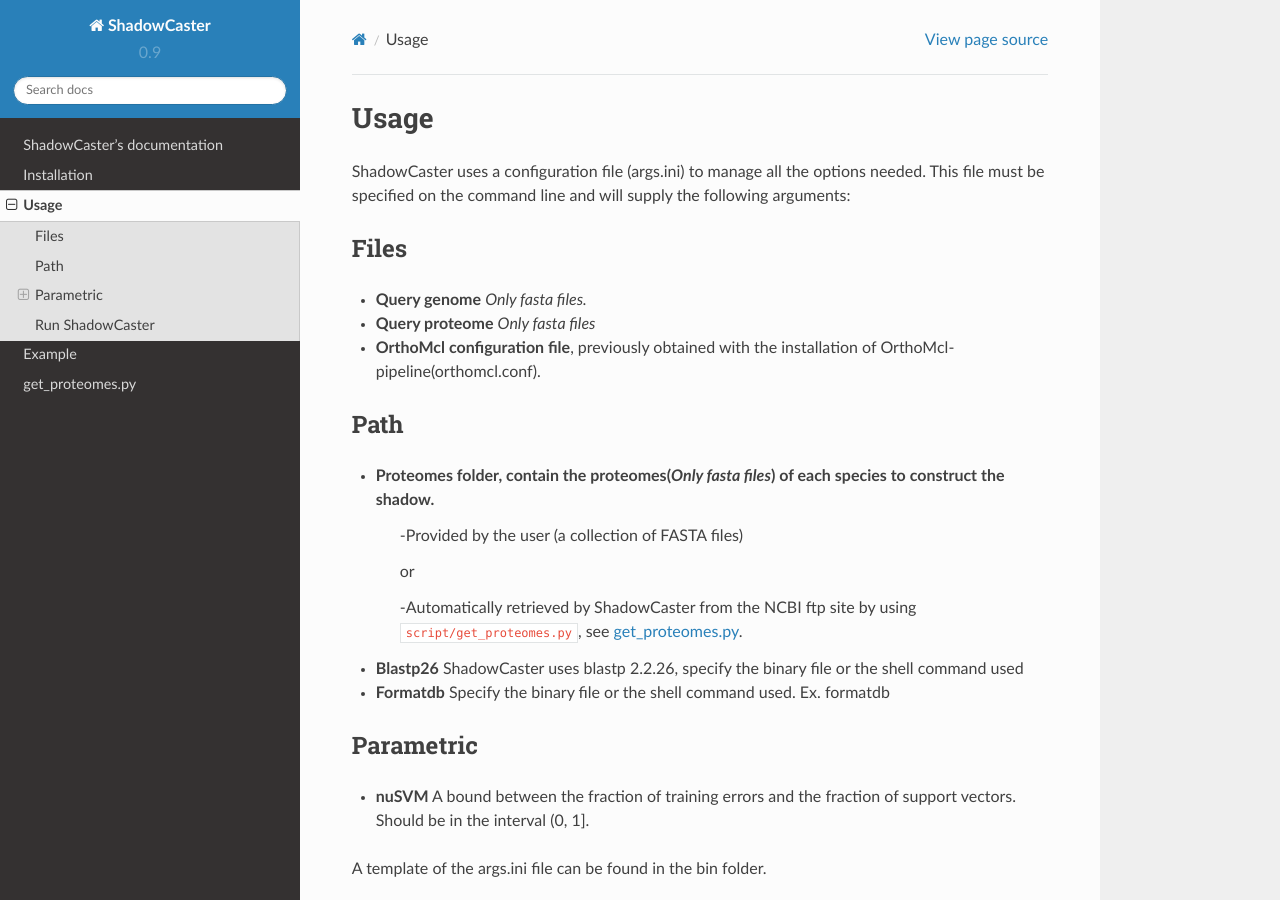
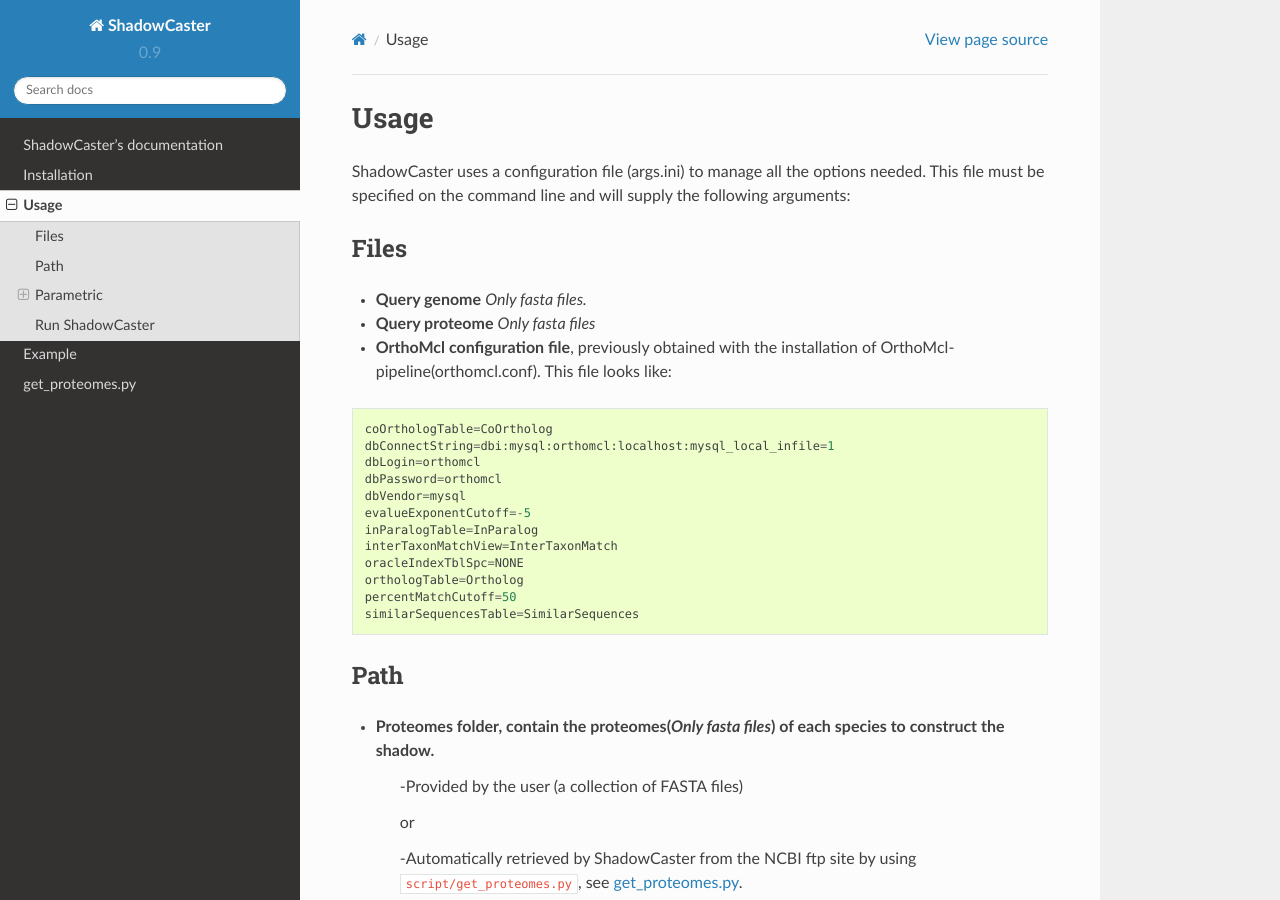
Before and after one commit to dani2s/ShadowCaster, a Sphinx documentation site: the page built from docs/source/usage.rst, in a window 1280 px wide and 900 px high. Built offline with Sphinx 7.4.7 and the Read the Docs theme 2.0.0, drawn with Linux system fonts in a browser that asks for light colours.

Commit message:
update doc 181015

```diff
--- a/docs/source/conf.py
+++ b/docs/source/conf.py
@@ -59,7 +59,7 @@
 # The short X.Y version.
 version = '0.9'
 # The full version, including alpha/beta/rc tags.
-release = '0.9.0'
+release = '0.9.2'
 
 # The language for content autogenerated by Sphinx. Refer to documentation
 # for a list of supported languages.
--- a/docs/source/example.rst
+++ b/docs/source/example.rst
@@ -42,12 +42,12 @@
   * proteomes_folder = /home/user/path/to/proteomes-output/proteomes/
   * orthomcl_config = /home/user/orthomcl-pipeline/orthomcl.conf
   * blastp26 = Binary file or your command line used of blastp v2.2.26.
-  * blasall26 = Binary file or your command line used of blastall v2.2.26.
+  * formatdb26 = Binary file or your command line used of blastall v2.2.26.
   * nuSVM = 0.4
 
 MUST use the full path of the files or directory.
 
-We will run ShadowCaster through:
+Run ShadowCaster through:
 
 ::
 
--- a/docs/source/scripts.rst
+++ b/docs/source/scripts.rst
@@ -29,7 +29,7 @@
 An example of how to run ``get_proteomes.py`` on the test data::
 
     cd ShadowCaster/scripts
-    python get_proteomes.py -n Rhodanobacter_denitrificans -sp 30
+    python get_proteomes.py -n Rhodanobacter_denitrificans -sp 25
 
 This results in the following output files in the folder named with the species name provided:
 
--- a/docs/source/usage.rst
+++ b/docs/source/usage.rst
@@ -8,7 +8,23 @@
 -----
 - **Query genome** *Only fasta files.*
 - **Query proteome** *Only fasta files*
-- **OrthoMcl configuration file**, previously obtained with the installation of OrthoMcl-pipeline(orthomcl.conf).
+- **OrthoMcl configuration file**, previously obtained with the installation of OrthoMcl-pipeline(orthomcl.conf). This file looks like:
+
+::
+
+	coOrthologTable=CoOrtholog
+	dbConnectString=dbi:mysql:orthomcl:localhost:mysql_local_infile=1
+	dbLogin=orthomcl
+	dbPassword=orthomcl
+	dbVendor=mysql
+	evalueExponentCutoff=-5
+	inParalogTable=InParalog
+	interTaxonMatchView=InterTaxonMatch
+	oracleIndexTblSpc=NONE
+	orthologTable=Ortholog
+	percentMatchCutoff=50
+	similarSequencesTable=SimilarSequences
+
 
 Path
 ----
```
Also changed, not shown: docs/source/installation.rst (+6 -2 lines), docs/source/suggestions.rst (added, +17 -0 lines).
